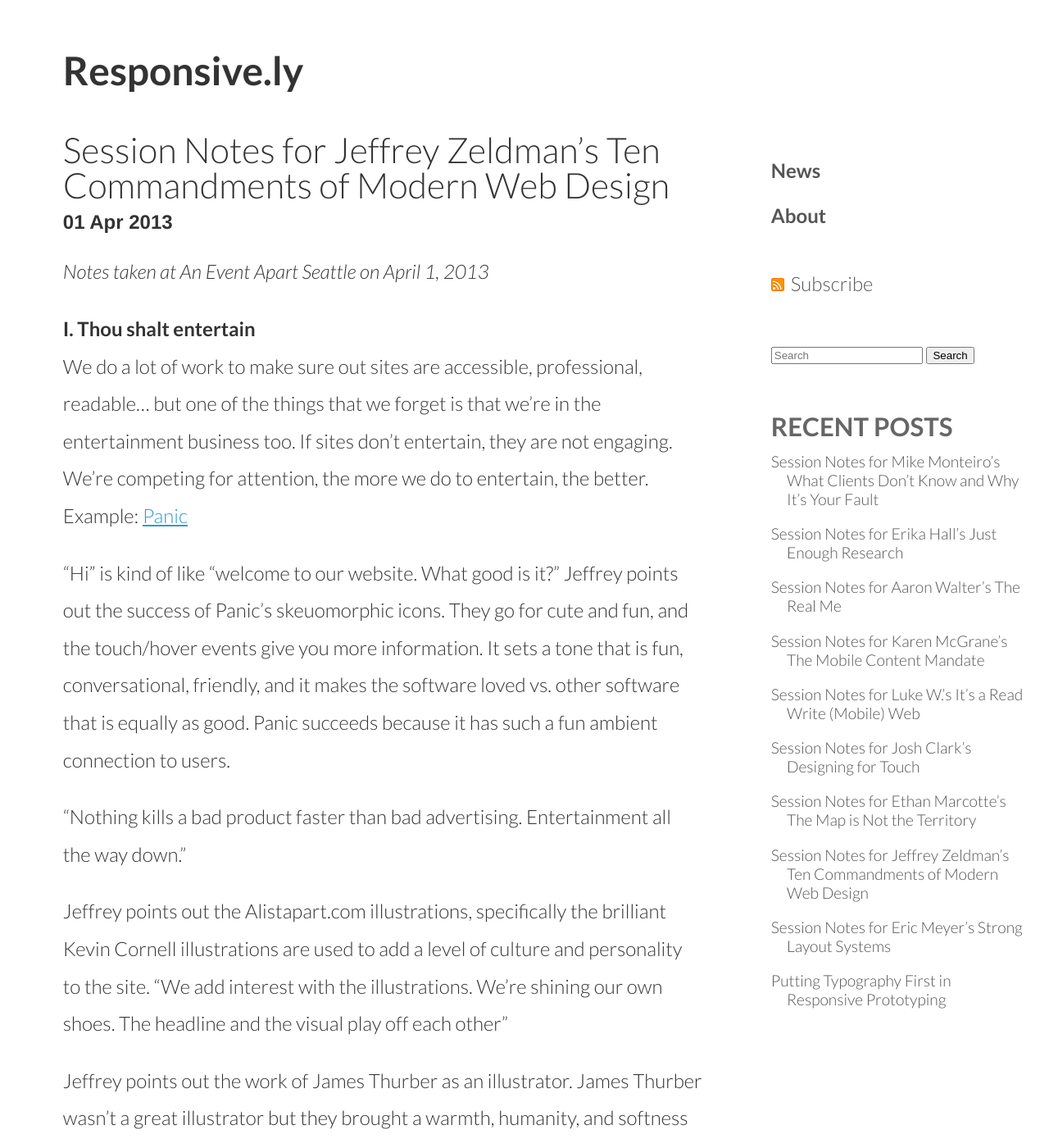
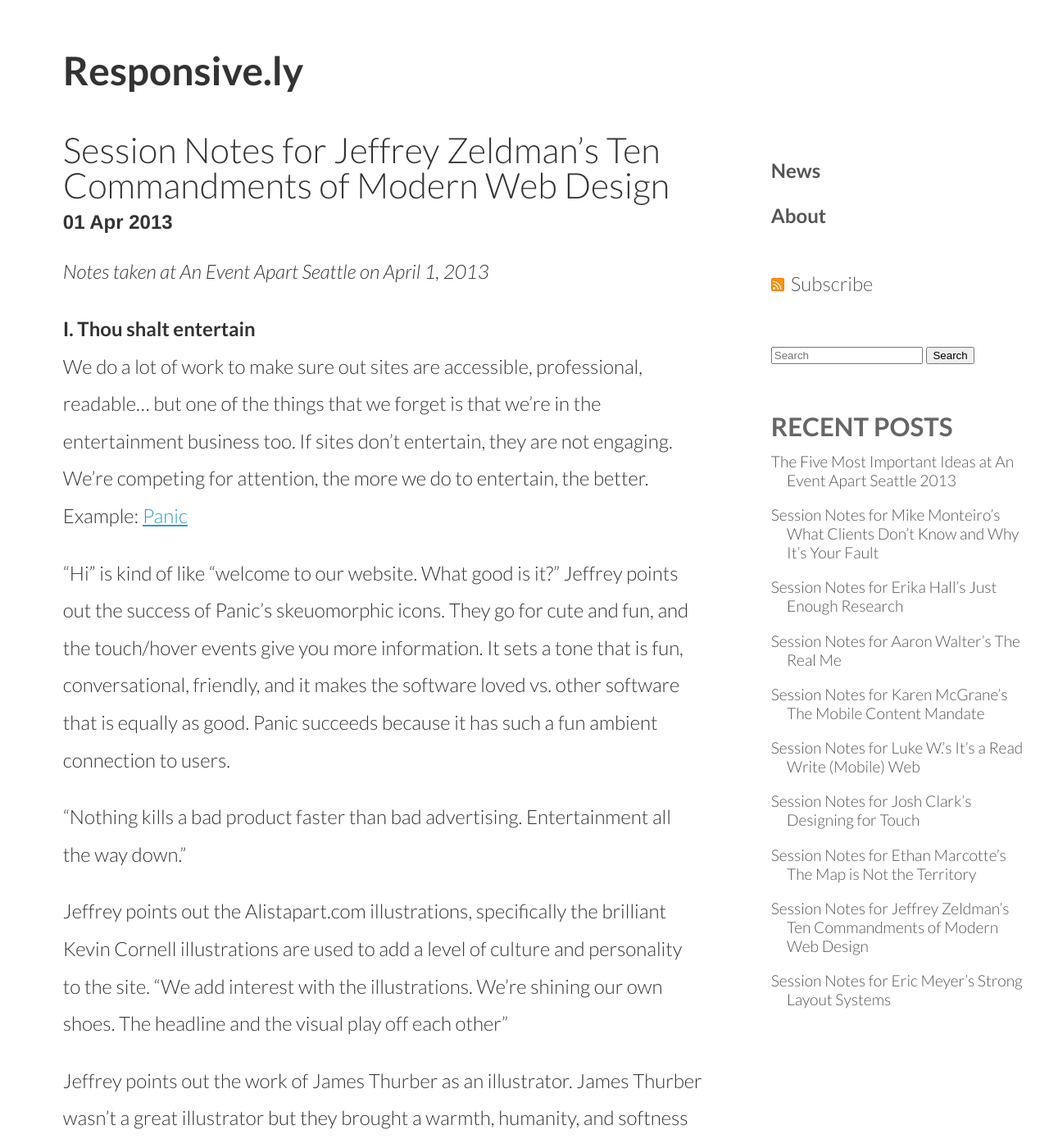
Before and after one commit to thedougco/responsive.ly, a Jekyll site: the page built from _posts/2013-04-01-session-notes-for-zeldmans-ten-commandments-of-web-design.md, in a window 1280 px wide and 1400 px high. Shown: the whole window at 82% size. Built offline with Jekyll 4.4.1, drawn with Linux system fonts in a browser that asks for light colours; nearby versions of some CDN libraries; Markdown is read by kramdown in place of the engine named in the settings; comment, search, counter and statistics services are not loaded; some of the changed lines change nothing that is shown.

Commit message:
post edits

```diff
--- a/_posts/2013-04-01-session-notes-for-zeldmans-ten-commandments-of-web-design.md
+++ b/_posts/2013-04-01-session-notes-for-zeldmans-ten-commandments-of-web-design.md
@@ -11,7 +11,7 @@
 Example: [Panic](http://panic.com)
 
 “Hi” is kind of like “welcome to our website. What good is it?”
-Jeffrey points out the success of Panic’s skeuomorphic icons. They go for cute and fun, and the touch/hover events give you more information. It sets a tone that is fun, conversational, friendly, and it makes the software loved vs. other software that is equally as good. Panic succeeds because it has such a fun ambient connection to users.<!-- more -->
+Jeffrey points out the success of Panic’s skeuomorphic icons. They go for cute and fun, and the touch/hover events give you more information. It sets a tone that is fun, conversational, friendly, and it makes the software loved vs. other software that is equally as good. Panic succeeds because it has such a fun ambient connection to users.
 
 “Nothing kills a bad product faster than bad advertising. Entertainment all the way down.”
 
--- /dev/null
+++ b/_posts/2013-04-3-the_five_most_important_ideas_from_an_event_apart_seattle_2013.md
@@ -0,0 +1,83 @@
+---
+layout: post
+title: The Five Most Important Ideas at An Event Apart Seattle 2013
+date: 2013-04-02
+categories: [Responsive, Tools]
+author: doug
+---
+*Based on the sessions at An Event Apart Seattle 2013*
+
+<!-- more -->
+
+###It’s a read write <del>mobile</del> multi-device web.
+
+> “What do Facebook, Yahoo, AOL, Google, and YouTube… the sites on the web where people spend the most time… have in common? They all offer write / read experiences. They don't work unless people add or write content to them.”
+>--@Luke W.
+
+*Pay attention to the inversion*
+In [Luke W’spresentation](http://responsive.ly/2013/04/session-notes-for-luke-ws-its-a-read-write-web-mobile-web-at-an-event-apart-seattle/), he deliberately inverts the order of a common phrase on the web, “read/write.” He instead uses a “write/read” order to place primary importance on content generation. The companies and designers who are lowering the barrier for content generation are creating the most used sites and apps on the web.
+
+*Multiple ways to write, multiple ways to read*
+Josh Clark’s [Desinging for Touch](http://responsive.ly/2013/04/session-notes-for-josh-clarks-designing-for-touch-at-an-event-apart-seattle/) presentation is about how input use cases change dramatically based on human ergonmoics… specifically how we use our thumbs, fingers, and arms to interface with devices. Most of the speakers at the conference touched on the idea of the multi-device web in some way: we’re in a disruptive period of the web, an era of sequential browsing. Desktop-first methodologies are being replaced by strategies and solutions that solve for multiple inputs and multiple screens.
+
+###Good mobile design represents a new, emergent kind of accessibility.
+
+*We must not short-change the mobile-only users*
+In her presentation [The Mobile Content Mandate](http://responsive.ly/2013/04/session-notes-for-karen_mcgranes_the_mobile_content_mandate/), Karen McGrane [(@karenmcgrane)](https://twitter.com/karenmcgrane) pointed out some compelling statistics about mobile-only or primarily mobile users in the US:
+>- 20% of Americans have no internet access
+>- 35% have no internet access at home
+>- 38% of low-income Americans have no internet access
+>- 59% of low-income Americans have no broadband access at home
+>- 46% of Americans with a disability have no internet access
+>- 59% have no broadband access at home
+>- 57% of Americans without a high school diploma have no internet  access
+
+*Mobile-only users are precisely the demographic who need the web the most*
+[Ethan Marcotte](https://twitter.com/beep) did a presentation called [the Map is not the Territory](http://responsive.ly/2013/04/session-notes-for-ethan_marcottes_the_map_is_not_the_territory_at_an_event_apart_seattle/) on the cognitive divide between problems and solutions in modern web design. Ethan pointed out how ~90% of new market penetration for mobile is happening in developing countries. In other words, a majority of the world now coming online for the first time using relatively cheap devices. Ethan further pointed out that many uses for mobile technology in developing countries aren’t luxuries. Smartphones are being used to do things such as [report corruption](http://www.hatari.co.ke/) or [find water](http://mmaji.wordpress.com/).
+
+Between these two ideas about underserved demographics and emerging markets we begin to see a theme about the importance of making content and utilities accessible on mobile devices. If we don’t, as Karen suggests, we’re *treating the people who need the web the most* as second-class citizens.
+
+*An emergent kind of web accessibility*
+We might say good mobile design *is* the new accessibility. Because there are other factors for accessibility already in play on the web, its a little more accurate to add some qualifiers to that statement. Multi-device web design, specifically in a mobile context, represents a new, emergent kind of accessibility for underserved markets and developing countries.
+
+###Break your assumptions down to the atomic level
+
+*Disruptive technology calls for disruptive methods*
+Jason Santa Maria[(@jasonsantamaria)] presented on changing design process to be more nimble. Jason eschews most dogmatic process, instead proposing designers think critically about using the right tool for the right audience in the right situation.
+
+In an era of the web where web design conventions are being disrupted, we can't rely on assumptions we've made about process. He talked about breaking our designs down to the smallest unit, the atomic level: the level of content. Only after beginning to solve the design problems based on raw materials does Jason begin to impose specific tools, such as grid systems.
+
+*Research as relentless curiosity and improvement.*
+Erika Hall [(@mulegirl)]() presented on user research as a way of breaking down the assumptions we make about audiences and how they access the web sites we build. She made a powerful point about design: *unmet needs are the right problem to solve.* By using applied research techniques to observe people using sites in real-world situations, we can expose patterns, explore reactions, and shed light on the unknown.
+
+###Empathy is a necessary design skill.
+
+**Empathy closes the distance between you and your clients**
+>  “Your job isn’t just making shit up. It’s 90% convincing people that the shit you thought up is the right thing to do.”
+>  --Mike Monteiro
+
+Mike Monteiro ([@mike_ftw])(https://twitter.com/mike_ftw) gave a presentation on skills designers must develop to develop better client relationships. It comes down to empathy.
+
+> “You are not the sum of your sites, you are the sum of your problem solving.”
+> --Mike Monteiro
+
+Your powers of explanation are how the you close the distance between your ideas and your client. Jason Santa Maria reinforced this point in his presentation with personal anecdotes. How a designer explains an idea is more important than any tactical tool in the design process.
+
+Aaron Walter ([@aarron])(https://twitter.com/aarron), in his presentation [The Real Me](http://responsive.ly/2013/04/session-notes-for_aaron_walters_the_real_me/), talked about the benefits of inserting personality into design. By adding *kindnesses,*  craft, unique content, and voice into our designs, we can demonstrate values and create the kinds of experiences that set us apart from our competitors.
+
+###Be a unicorn.
+> “Unicorns exist. You can become one!”
+> --Jared Spool
+
+Work like a horse? More like work like unicorn. The unicorn is Jared Spool’s metaphor for the UX generalist: a designer with skills in storytelling, critiquing, sketching, and presenting. He mades the point that UX generalists are more useful to teams than specialists.
+
+“Don't change what you are in the hopes it will make you more popular. The third time I was arrested, I figured this out.“ --Jeffrey Zeldman
+
+Finally, Jeffrey Zeldman [(@zeldman)](https://twitter.com/zeldman) closed [his session](http://responsive.ly/2013/04/session-notes-for-zeldmans-ten-commandments-of-web-design/) with two commandments dealing with uniqueness:
+
+*The Tenth and Eleventh Commandments of Modern Web Design*
+X. To thine own self be true
+*and*
+XI. Don’t be a lemming
+
+If you want to be one of the people who builds things that matter, you have to have enough courage to stand apart from the pack.
```
